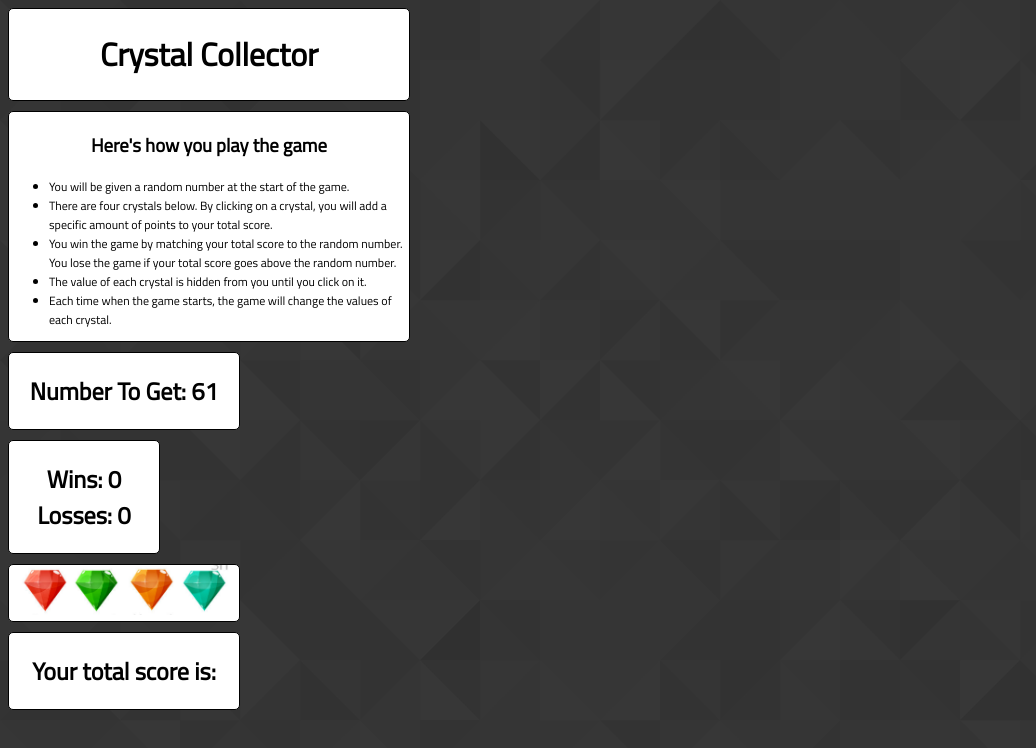
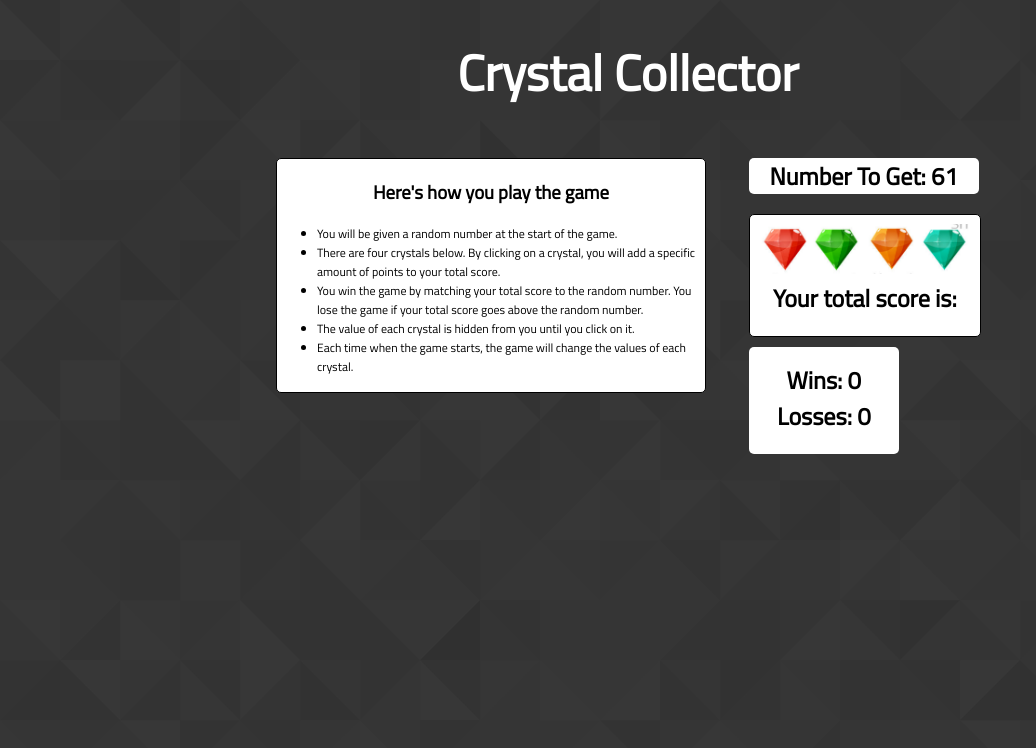
Before and after one commit to bgorwin/Crystal-Game, a plain HTML site: page index.html in a window 1280 px wide. Shown: the whole page, without its empty margins (0-1036 px from the left). Drawn offline with nearby package versions, Linux system fonts and the light colour scheme.

Commit message:
Styled the boxes in a better fashion

```diff
--- a/assets/css/style.css
+++ b/assets/css/style.css
@@ -1,35 +1,59 @@
 body {
-	width: 500px;
-	height: 500px;
+	margin-left: 20%;
+	margin-right: 10%;
 	font-family: 'Titillium Web', sans-serif;
 }
 
-.ul {
+.ul li {
 	font-size: 12px;
 }
 
+header {
+	text-align: center;
+	margin-right: 17%;
+	font-size: 25px;
+	color: white;
+}
+
+h2 {
+	margin-top: 15px;
+}
+
+.container {
+	margin: 20px;
+	height: auto;
+}
+
 .header {
-	border: 1px solid black;
+	/*border: 1px solid black;*/
+	font-size: 30px;
 	border-radius: 5px;
-	width: 400px;
+	width: 100%;
 	text-align: center;
-	background-color: white;
+	background-color: transparent;
+	color: white;
 }
 
 .howToBox {
 	border: 1px solid black;
 	border-radius: 5px;
-	width: 400px;
-	margin-top: 10px;
+	width: 50%;
+	margin-top: 15px;
 	background-color: white;
+	float: left;
 }
 
 #rules {
 	text-align: center;
 }
 
+.mainContentBox {
+	float: left;
+	margin-left: 5%;
+}
+
 .numberToMatch {
-	border: 1px solid black;
+	/*border: 1px solid black;*/
 	border-radius: 5px;
 	text-align: center;
 	width: 230px;
@@ -38,21 +62,24 @@ body {
 }
 
 .winsAndLosses {
-	border: 1px solid black;
+	/*border: 1px solid black;*/
 	border-radius: 5px;
 	width: 150px;
 	margin-top: 10px;
 	text-align: center;
 	background-color: white;
+	float: left;
+	/*margin-left: 25%;*/
 }
 
 .crystalBox {
-	border: 1px solid black;
+	/*border: 1px solid black;*/
 	border-radius: 5px;
 	width: 230px;
 	margin-top: 10px;
 	text-align: center;
-	background-color: white;
+	float: left;
+	/*background-color: white;*/
 }
 
 .userTotal {
--- a/index.html
+++ b/index.html
@@ -1,18 +1,20 @@
 <!DOCTYPE html>
 <html>
+
 <head>
 	<title></title>
 	<link rel="stylesheet" href="assets/css/style.css">
-	<script src="https://code.jquery.com/jquery-3.2.1.slim.js"
-  	integrity="sha256-tA8y0XqiwnpwmOIl3SGAcFl2RvxHjA8qp0+1uCGmRmg="
-  	crossorigin="anonymous"></script>
+	<script src="https://code.jquery.com/jquery-3.2.1.slim.js" integrity="sha256-tA8y0XqiwnpwmOIl3SGAcFl2RvxHjA8qp0+1uCGmRmg=" crossorigin="anonymous"></script>
 	<link href="https://fonts.googleapis.com/css?family=Titillium+Web" rel="stylesheet">
 
 </head>
+
 <body background="assets/images/background.png">
-	<div class="header">
+	<header>
 		<h1>Crystal Collector</h1>
-	</div>
+	</header>
+
+	<div class="container">
 
 		<div class="howToBox">
 			<h3 id="rules">Here's how you play the game</h3>
@@ -30,26 +32,21 @@
 			</ul>
 		</div>
 
+
+
+		<div class="mainContentBox">
+
 			<div class="numberToMatch">
 				<h2>Number To Get:
 						<span id= "randomComputer"></span>
 					</h2>
 			</div>
 
-	<div class="winsAndLosses">
-		<h2>Wins:
-			<span id= "numberWins"></span>
-			</br>
-			Losses:
-			<span id= "numberLosses"></span>
-		</h2>
-	</div>
-
 			<div class="crystalBox">
-		<img id="redRuby" src="assets/images/red.png"  alt="Red Crystal">
-		<img id="greenRuby" src="assets/images/green.png"  alt="Green Crystal">
+				<img id="redRuby" src="assets/images/red.png" alt="Red Crystal">
+				<img id="greenRuby" src="assets/images/green.png" alt="Green Crystal">
 				<img id="orangeRuby" src="assets/images/orange.png" alt="Orange Crystal">
-		<img id="tealRuby" src="assets/images/teal.png"  alt="Teal Crystal">
+				<img id="tealRuby" src="assets/images/teal.png" alt="Teal Crystal">
 			</div>
 
 			<div class="userTotal">
@@ -58,6 +55,19 @@
 					</h2>
 			</div>
 
-<script src="assets/javascript/game.js"></script></div>
+			<div class="winsAndLosses">
+				<h2>Wins:
+						<span id= "numberWins"></span>
+						<br>
+						Losses:
+						<span id= "numberLosses"></span>
+					</h2>
+			</div>
+		</div>
+
+	</div>
+
+	<script src="assets/javascript/game.js"></script>
 </body>
+
 </html>
```
Lines whose indentation alone changed are shown as unchanged.
